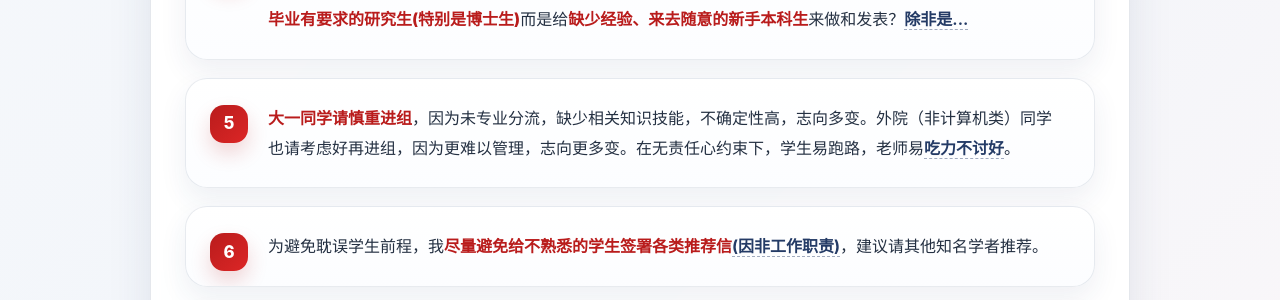
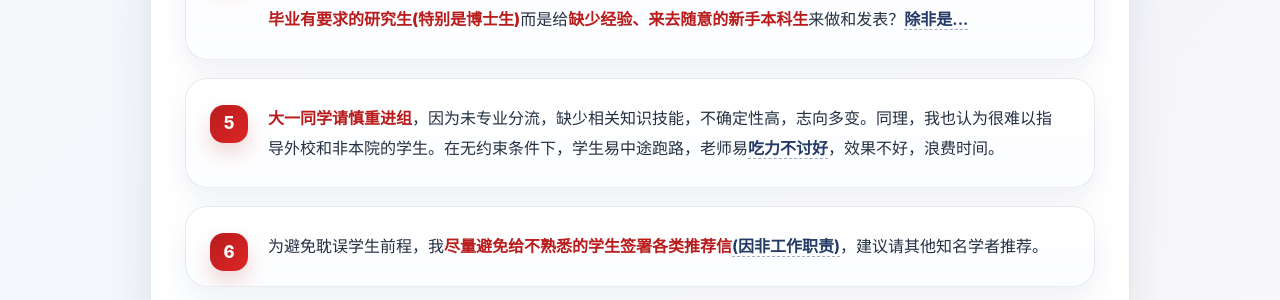
Before and after one commit to fangvv/Homepage, a Jekyll site: the page faq.html, which Jekyll copies as it is, in a window 1280 px wide. Shown: the part 975-1275 px from the top of the page. Built offline with Jekyll 4.4.1, drawn with Linux system fonts in a browser that asks for light colours; comment, search, counter and statistics services are not loaded.

Commit message:
Update faq.html

```diff
--- a/faq.html
+++ b/faq.html
@@ -80,9 +80,9 @@
                         target="_blank" rel="noopener noreferrer">除非是...</a>
                 </li>
 
-                <li><strong>大一同学请慎重进组</strong>，因为未专业分流，缺少相关知识技能，不确定性高，志向多变。外院（非计算机类）同学也请考虑好再进组，因为更难以管理，志向更多变。在无责任心约束下，学生易跑路，老师易<a
+                <li><strong>大一同学请慎重进组</strong>，因为未专业分流，缺少相关知识技能，不确定性高，志向多变。同理，我也认为很难以指导外校和非本院的学生。在无约束条件下，学生易中途跑路，老师易<a
                         href="https://www.zhihu.com/question/519787074/answer/3389339862" target="_blank"
-                        rel="noopener noreferrer">吃力不讨好</a>。
+                        rel="noopener noreferrer">吃力不讨好</a>，效果不好，浪费时间。
                 </li>
 
                 <li>为避免耽误学生前程，我<strong>尽量避免给不熟悉的学生签署各类推荐信</strong><a
```
